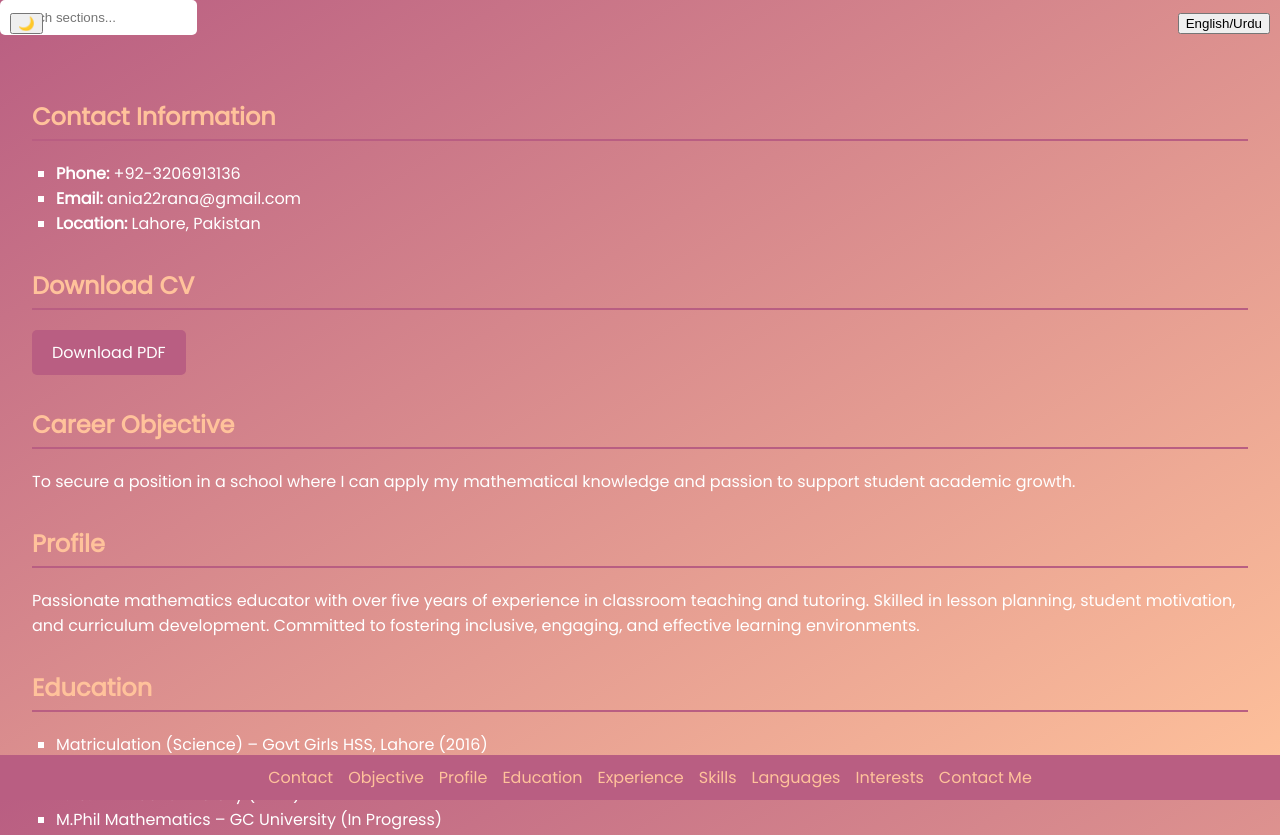
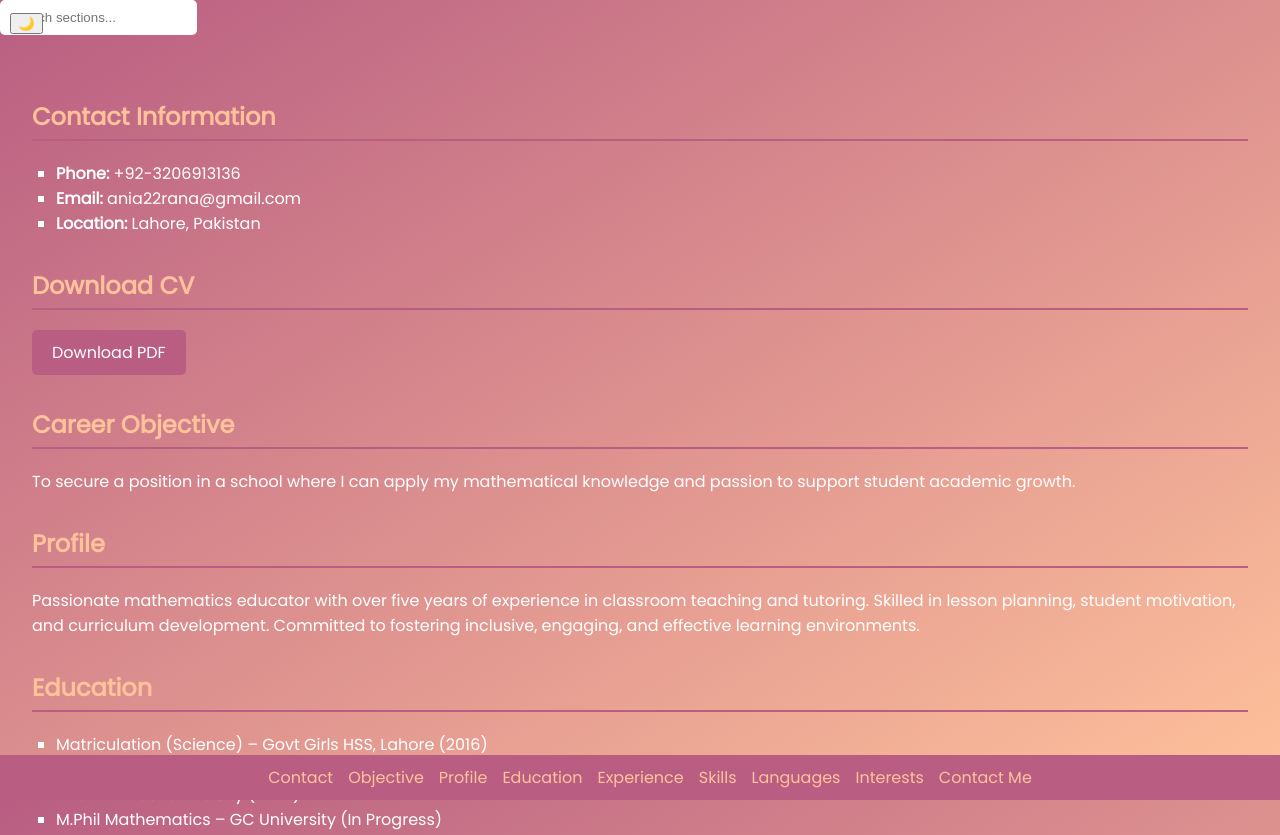
Before and after one commit to rlb2244/ayesha-portfolio, a plain HTML site: page index.html in a window 1280 px wide. Shown: the top 835 px of the page. Drawn offline with Linux system fonts and the light colour scheme.

Commit message:
Update index.html

```diff
--- a/index.html
+++ b/index.html
@@ -10,9 +10,7 @@
 <body>
 
   <!-- Top Buttons -->
-  <div class="lang-toggle">
-    <button onclick="toggleLang()">English/Urdu</button>
-  </div>
+
 
   <div class="dark-toggle">
     <button onclick="toggleDark()">🌙</button>
```
